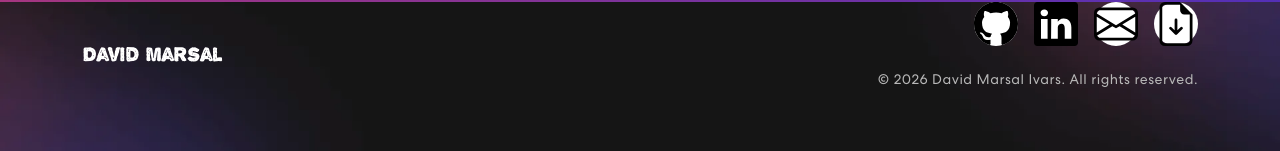
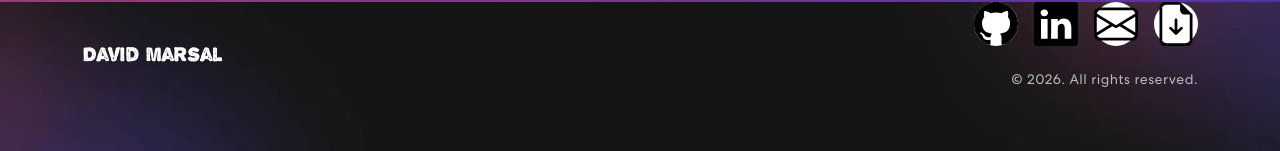
Before and after one commit to dmarsal90/react-portfolio, a React (Vite) app: page / in a window 1280 px wide. Shown: the part 5970-6121 px from the top of the page. Built offline with nearby package versions, Linux system fonts and the light colour scheme; no server answers.

Commit message:
fix: drop the repeated name from the footer copyright

```diff
--- a/src/components/Footer.jsx
+++ b/src/components/Footer.jsx
@@ -19,7 +19,7 @@ export const Footer = () => {
               <a href="mailto:davidmarsalivars@gmail.com" aria-label="Email" title="Email"><Envelope aria-hidden="true" /></a>
               <a href={`/David_Marsal_Ivars_CV_${locale.toUpperCase()}.pdf`} download aria-label={t.footer.cv} title={t.footer.cv}><FileEarmarkArrowDown aria-hidden="true" /></a>
             </nav>
-            <p>© {new Date().getFullYear()} David Marsal Ivars. {t.footer.rights}</p>
+            <p>© {new Date().getFullYear()}. {t.footer.rights}</p>
           </Col>
         </Row>
       </Container>
```
